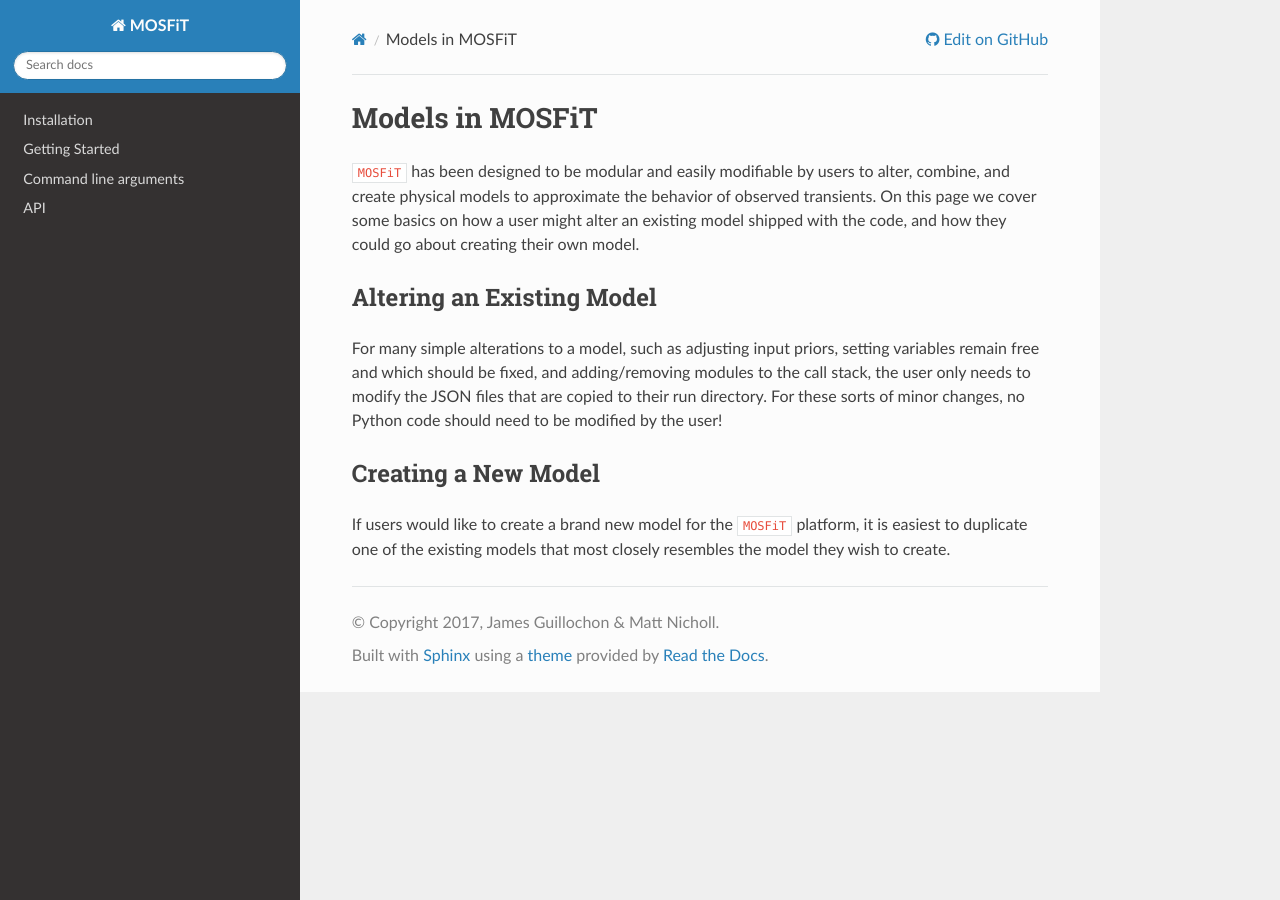
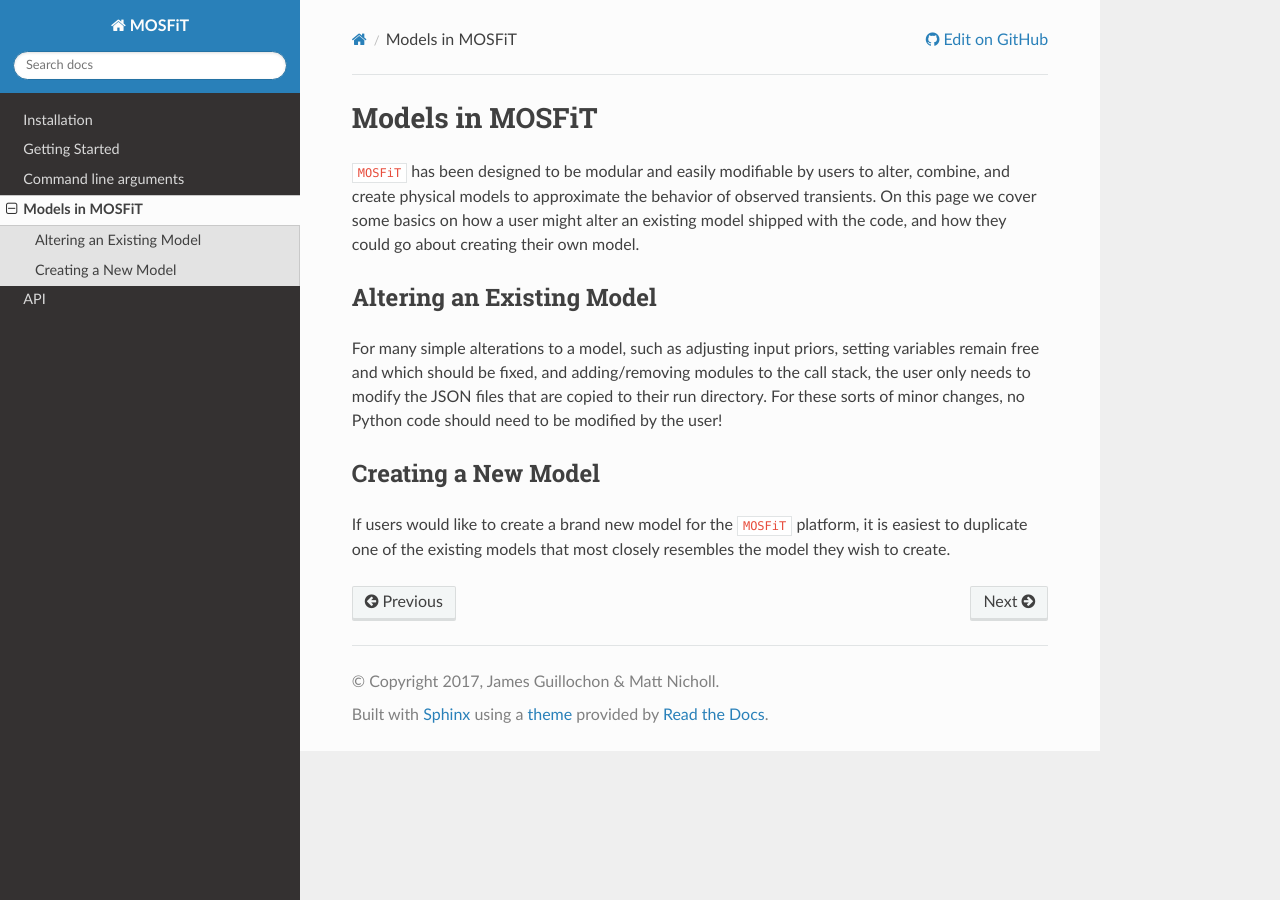
Before and after one commit to guillochon/MOSFiT, a Sphinx documentation site: the page built from docs/models.rst, in a window 1280 px wide. Built offline with Sphinx 7.4.7 and the Read the Docs theme 2.0.0, drawn with Linux system fonts in a browser that asks for light colours; pages that are not in the unit, such as notebooks, are missing from menus; the version number could not be read and is left out.

Commit message:
Update index.rst

```diff
--- a/docs/index.rst
+++ b/docs/index.rst
@@ -12,7 +12,7 @@
    installation.rst
    getting_started.rst
    command_line.rst
-   creating_model.rst
+   models.rst
    api.rst
 
 Indices and tables
```
